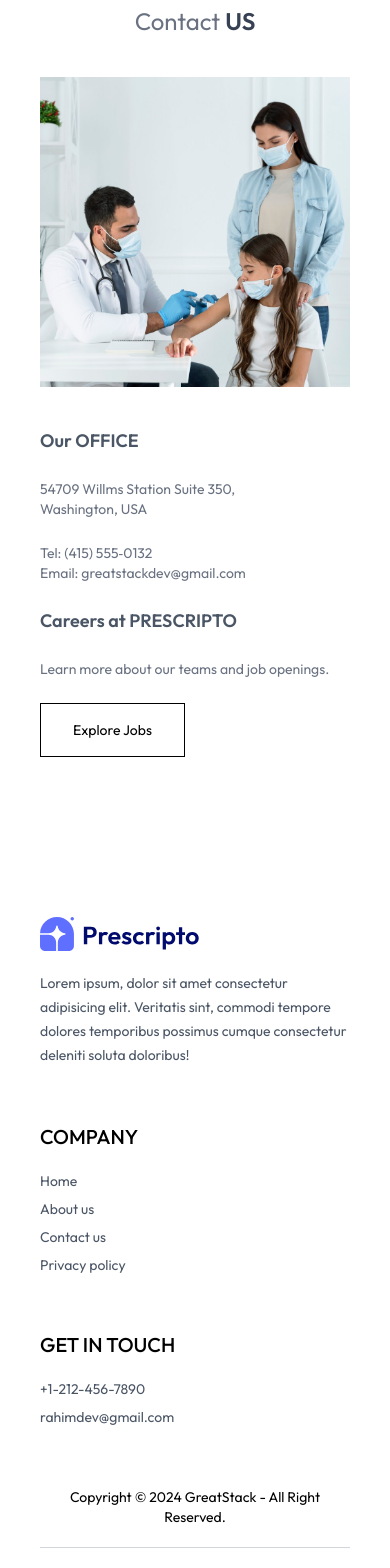
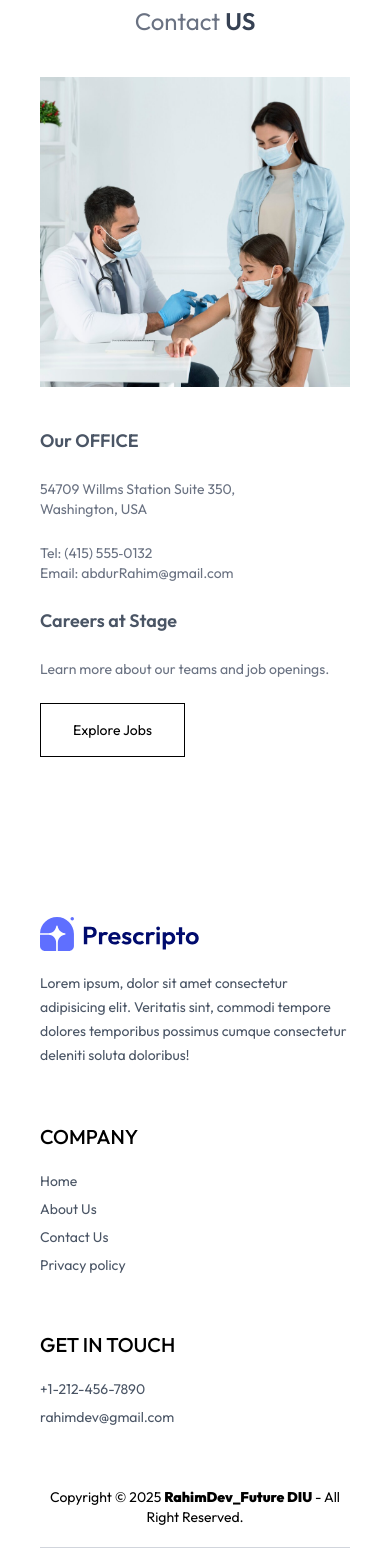
Before and after one commit to Mohammad-Abdur-Rahim/Medical-Management-System-React-, a React (Vite) app in the folder frontend/: page /contact in a window 390 px wide. Shown: the part 125-1693 px from the top of the page. Built offline with nearby package versions, Linux system fonts and the light colour scheme.

Commit message:
**About & Contact page correction done  **

```diff
--- a/frontend/src/components/Footer.jsx
+++ b/frontend/src/components/Footer.jsx
@@ -1,22 +1,35 @@
 import React from "react";
 import logo from "../assets/assets_frontend/logo.svg";
+import { NavLink } from "react-router-dom";
 
 const Footer = () => {
   return (
-    <div className="md:mx-10" >
+    <div className="md:mx-10">
       <div className="flex flex-col sm:grid grid-cols-[3fr_1fr_1fr] gap-14 my-10 mt-40 text-sm">
         {/* Left-------------- */}
         <div>
           <img className="mb-5 w-40" src={logo} alt="" />
-            <p className="w-full md:w-2/3 text-gray-600 leading-6">Lorem ipsum, dolor sit amet consectetur adipisicing elit. Veritatis sint, commodi tempore dolores temporibus possimus cumque consectetur deleniti soluta doloribus!</p>
+          <p className="w-full md:w-2/3 text-gray-600 leading-6">
+            Lorem ipsum, dolor sit amet consectetur adipisicing elit. Veritatis
+            sint, commodi tempore dolores temporibus possimus cumque consectetur
+            deleniti soluta doloribus!
+          </p>
         </div>
         {/* Center-------------- */}
         <div>
           <p className="text-xl font-medium mb-5">COMPANY</p>
           <ul className="flex flex-col gap-2 text-gray-600">
-                <li>Home</li>
-                <li>About us</li>
-                <li>Contact us</li>
+            <li>
+              <NavLink to="/" className="py-1">
+                Home
+              </NavLink>
+            </li>
+            <li><NavLink to="/about" className="py-1">
+                About Us
+              </NavLink></li>
+            <li><NavLink to="/contact" className="py-1">
+                Contact Us
+              </NavLink></li>
             <li>Privacy policy</li>
           </ul>
         </div>
@@ -31,8 +44,9 @@ const Footer = () => {
       </div>
       {/* Copy right ------------- */}
       <div className="mb-5 border-b border-b-gray-300">
-
-    <p className="py-5 text-sm text-center">Copyright © 2024 GreatStack - All Right Reserved.</p>
+        <p className="py-5 text-sm text-center">
+          Copyright © 2025 <span className="font-black">RahimDev_Future DIU</span> - All Right Reserved.
+        </p>
       </div>
     </div>
   );
--- a/frontend/src/index.css
+++ b/frontend/src/index.css
@@ -4,9 +4,9 @@
     @apply block
 }
 
-/* ::-webkit-scrollbar{
+::-webkit-scrollbar{
     @apply hidden;
-} */
+}
 *{
     font-family: Outfit;
 }
--- a/frontend/src/pages/About.jsx
+++ b/frontend/src/pages/About.jsx
@@ -27,7 +27,7 @@ const About = () => {
             ongoing care, Prescripto is here to support you every step of the
             way.
           </p>
-          <b className="text-gray-800">Our Vision</b>
+          <b className="text-gray-800 text-xl">Our Vision</b>
 
           <p>
             Our vision at Prescripto is to create a seamless healthcare
@@ -41,11 +41,11 @@ const About = () => {
         WHY <span className="text-gray-700 font-semibold">CHOOSE US</span>
       </div>
       <div className="flex flex-col md:flex-row mb-20">
-        <div className="border px-10 md:px-16 py-8 sm:py-16 flex flex-col gap-5 text-[15px] hover:bg-[#5f6FFF] hover:text-white transition-all duration-300 text-gray-600 cursor-pointer">
+        <div className="border lg:border-r-0 px-10 md:px-16 py-8 sm:py-16 flex flex-col gap-5 text-[15px] hover:bg-[#5f6FFF] hover:text-white transition-all duration-300 text-gray-600 cursor-pointer">
           <b>Efficiency:</b>
           <p>Streamlined appointment scheduling that fits into your busy lifestyle.</p>
         </div>
-        <div className="border px-10 md:px-16 py-8 sm:py-16 flex flex-col gap-5 text-[15px] hover:bg-[#5f6FFF] hover:text-white transition-all duration-300 text-gray-600 cursor-pointer">
+        <div className="border lg:border-r-0 px-10 md:px-16 py-8 sm:py-16 flex flex-col gap-5 text-[15px] hover:bg-[#5f6FFF] hover:text-white transition-all duration-300 text-gray-600 cursor-pointer">
           <b>Convenience</b>
           <p>Access to a network of trusted healthcare professionals in your area.</p>
         </div>
--- a/frontend/src/pages/Contact.jsx
+++ b/frontend/src/pages/Contact.jsx
@@ -21,9 +21,9 @@ const Contact = () => {
           </p>
           <p className="text-gray-500">
             Tel: (415) 555‑0132 <br />
-            Email: greatstackdev@gmail.com
+            Email: abdurRahim@gmail.com
           </p>
-          <p className="text-gray-600 font-semibold text-lg">Careers at PRESCRIPTO</p>
+          <p className="text-gray-600 font-semibold text-lg">Careers at Stage</p>
           <p className="text-gray-500">Learn more about our teams and job openings.</p>
           <button className="border border-black px-8 py-4 text-sm hover:bg-black hover:text-white transition-all duration-500 cursor-pointer">
             Explore Jobs
```
Lines whose indentation alone changed are shown as unchanged.
